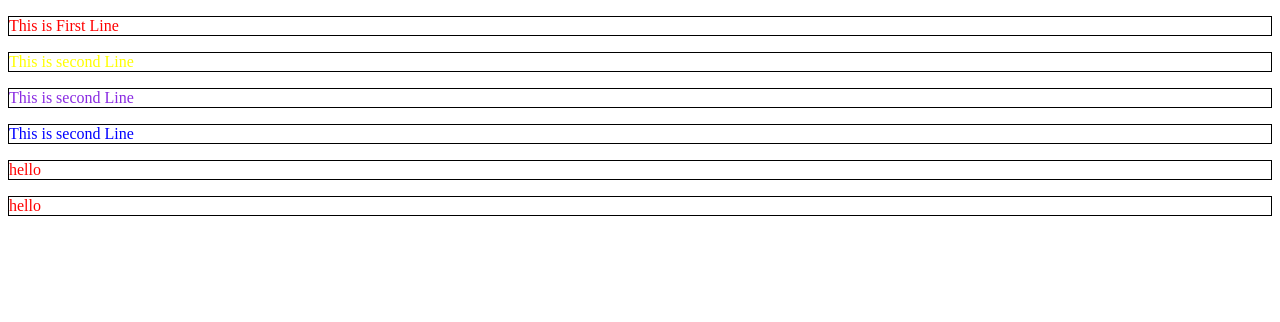
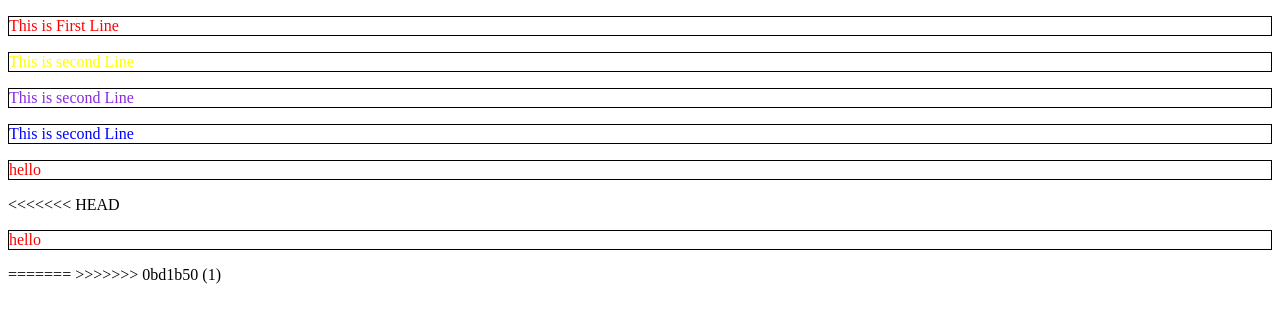
Before and after one commit to hemalkaklotar/gitPracticleExam, a plain HTML site: page index.html in a window 1280 px wide. Drawn offline with Linux system fonts and the light colour scheme.

Commit message:
merge reabase

```diff
--- a/index.html
+++ b/index.html
@@ -15,8 +15,11 @@
        <p style="color:blue">This is second Line</p>
 
        <p class="1">hello</p>
+<<<<<<< HEAD
        <p class="3">hello</p>
 
+=======
+>>>>>>> 0bd1b50 (1)
 
 </body>
 </html>
```
